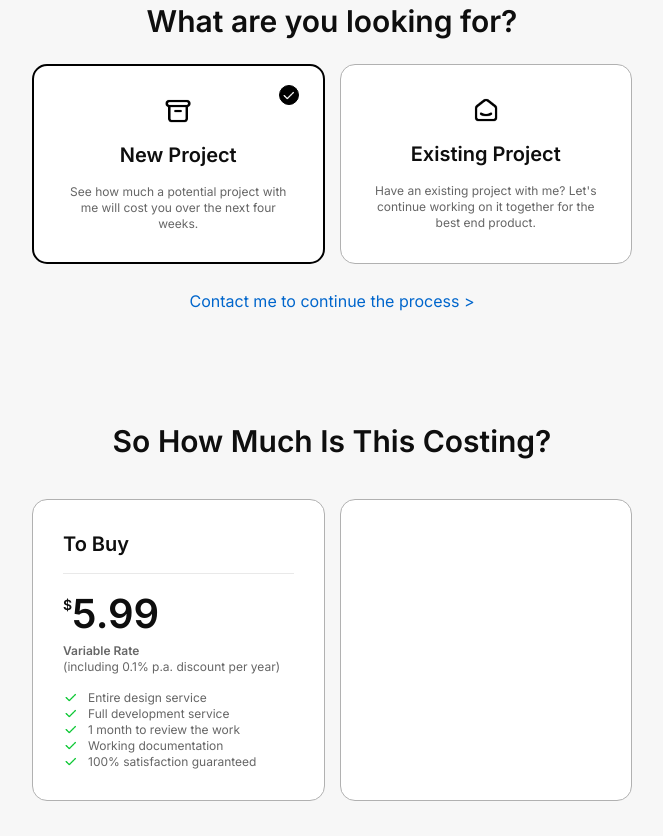
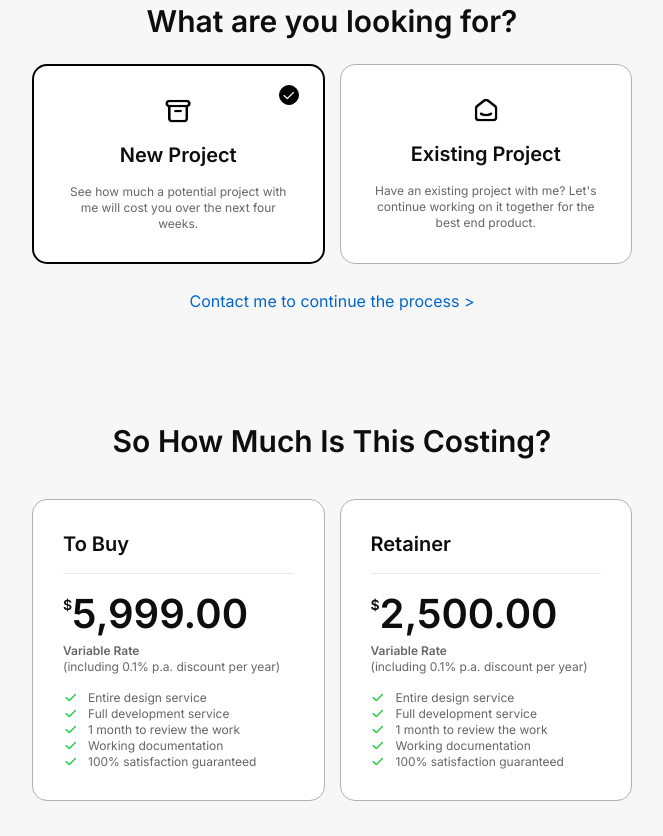
Before and after one commit to shareefevans/project.16.08.2024, a plain HTML site: page index.html in a window 1280 px wide. Shown: the part 283-1119 px from the top of the page, without its empty margins (308-971 px from the left). Drawn offline with Linux system fonts and the light colour scheme.

Commit message:
editing pricing section

```diff
--- a/index.html
+++ b/index.html
@@ -93,7 +93,7 @@
                 <div class="divider"></div>
                 <div class="spacing-one">
                   <p class="medium-text">
-                    <span class="upper-character-position">$</span>5.99
+                    <span class="upper-character-position">$</span>5,999.00
                   </p>
                   <p class="small-text bold align-text-left">
                     Variable Rate<br /><span
@@ -135,7 +135,52 @@
                 </div>
               </div>
               <!----CARD CONTENT---->
-              <div class="left-action-cards"></div>
+              <div class="left-action-cards">
+                <h3>Retainer</h3>
+                <div class="divider"></div>
+                <div class="spacing-one">
+                  <p class="medium-text">
+                    <span class="upper-character-position">$</span>2,500.00
+                  </p>
+                  <p class="small-text bold align-text-left">
+                    Variable Rate<br /><span
+                      >(including 0.1% p.a. discount per year)</span
+                    >
+                  </p>
+                </div>
+                <div>
+                  <ul>
+                    <li class="no-style">
+                      <img
+                        class="icon-small"
+                        src="./assets/green-tick.png"
+                      />Entire design service
+                    </li>
+                    <li class="no-style">
+                      <img
+                        class="icon-small"
+                        src="./assets/green-tick.png"
+                      />Full development service
+                    </li>
+                    <li class="no-style">
+                      <img class="icon-small" src="./assets/green-tick.png" />1
+                      month to review the work
+                    </li>
+                    <li class="no-style">
+                      <img
+                        class="icon-small"
+                        src="./assets/green-tick.png"
+                      />Working documentation
+                    </li>
+                    <li class="no-style">
+                      <img
+                        class="icon-small"
+                        src="./assets/green-tick.png"
+                      />100% satisfaction guaranteed
+                    </li>
+                  </ul>
+                </div>
+              </div>
             </div>
             <div class="privacy-statement"></div>
           </div>
@@ -143,5 +188,6 @@
       </section>
       <!----SECTION CONTENT---->
     </main>
+    <footer></footer>
   </body>
 </html>
```
